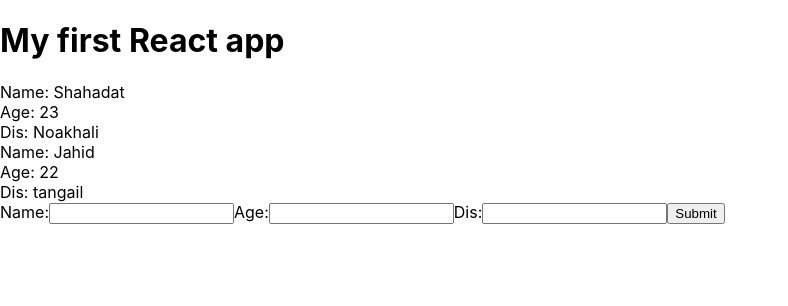
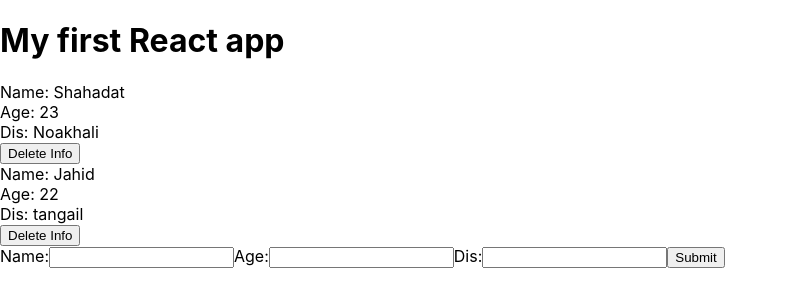
Before and after one commit to MdShahadatHossainbd/React-Redux, a React (Create React App) app: page / in a window 1280 px wide. Shown: the top 306 px of the page, without its empty margins (0-788 px from the left). Built offline with nearby package versions, Linux system fonts and the light colour scheme.

Commit message:
Add files via upload

```diff
--- a/src/AddInfo.js
+++ b/src/AddInfo.js
@@ -13,7 +13,7 @@
         }
         handleSubmit = (e) => {
             e.preventDefault();
-            console.log(this.state);
+            this.props.addInfo(this.state);
         }
     render(){
         return(
--- a/src/App.js
+++ b/src/App.js
@@ -10,12 +10,30 @@
       { name: 'Rashed', age: 19, dis: 'neoga', id: 3 }
     ]
   }
+  addInfo = (infor) => {
+infor.id = Math.random();
+let info = [...this.state.info,infor];
+this.setState({
+  info: info
+})
+}
+deleteInfo = (id) => {
+console.log(id)
+}
+deleteInfo = (id) => {
+  let info = this.state.info.filter(infor => {
+    return infor.id != id
+  });
+  this.setState({
+    info: info
+  })
+}
   render() {
     return (
       <div className="App">
         <h1>My first React app</h1>
-        <Info info={this.state.info}/>
-        <AddInfo/>
+        <Info deleteInfo={this.deleteInfo} info={this.state.info}/>
+        <AddInfo addInfo={this.addInfo}/>
       </div>
     );
   }
--- a/src/Info.js
+++ b/src/Info.js
@@ -1,5 +1,5 @@
 import React from 'react';
-const Info = ({ info }) => {
+const Info = ({ info, deleteInfo }) => {
     //   if (info.age > 20){
     //     return (
     //       <div className="info" key= {info.id}>
@@ -13,11 +13,12 @@
     //   }
     // });
     const infoList = info.map(info => {
-      return info.age > 20 ? (
+      return (info.age > 20) ? (
 <div className="info" key= {info.id}>
             <div>Name: { info.name }</div>
            <div>Age: { info.age }</div>
             <div>Dis: { info.dis }</div>
+            <button onClick={() =>{deleteInfo(info.id)}}>Delete Info</button>
             </div>
       ) : null;
     });
```
